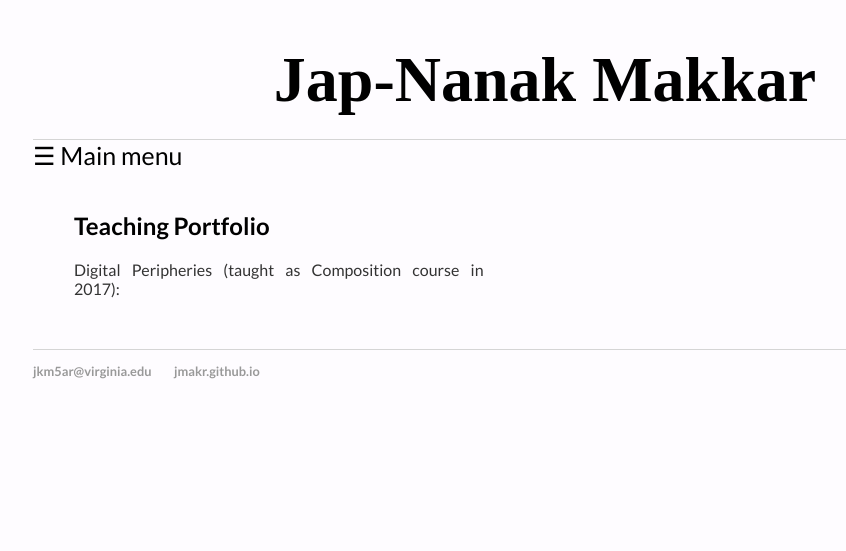
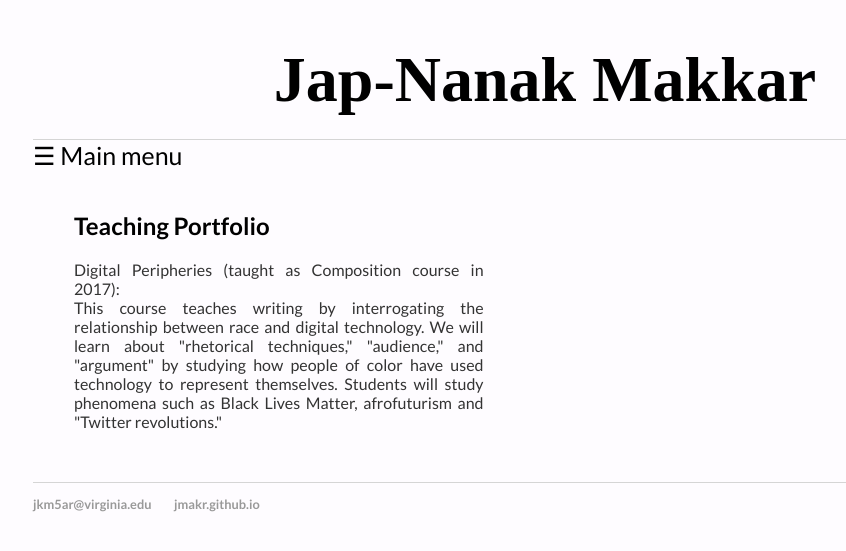
Before and after one commit to jmakr/jmakr.github.io, a Jekyll site: the page built from teaching/index.html, in a window 1280 px wide. Shown: the top 551 px of the page, without its empty margins (95-941 px from the left). Built offline with Jekyll 4.4.1, drawn with Linux system fonts in a browser that asks for light colours.

Commit message:
Update index.html

```diff
--- a/teaching/index.html
+++ b/teaching/index.html
@@ -5,7 +5,8 @@
 <div class="blurb">
     	<h2>{{ page.title }}</h2>
 
-     <p2 align="justify"> Digital Peripheries (taught as Composition course in 2017): </p2>
+     <p2 align="justify"> Digital Peripheries (taught as Composition course in 2017):</p2>
+     <p2 align="justify"> This course teaches writing by interrogating the relationship between race and digital technology. We will learn about "rhetorical techniques," "audience," and "argument" by studying how people of color have used technology to represent themselves. Students will study phenomena such as Black Lives Matter, afrofuturism and "Twitter revolutions."</p2>
 
 
 
```
